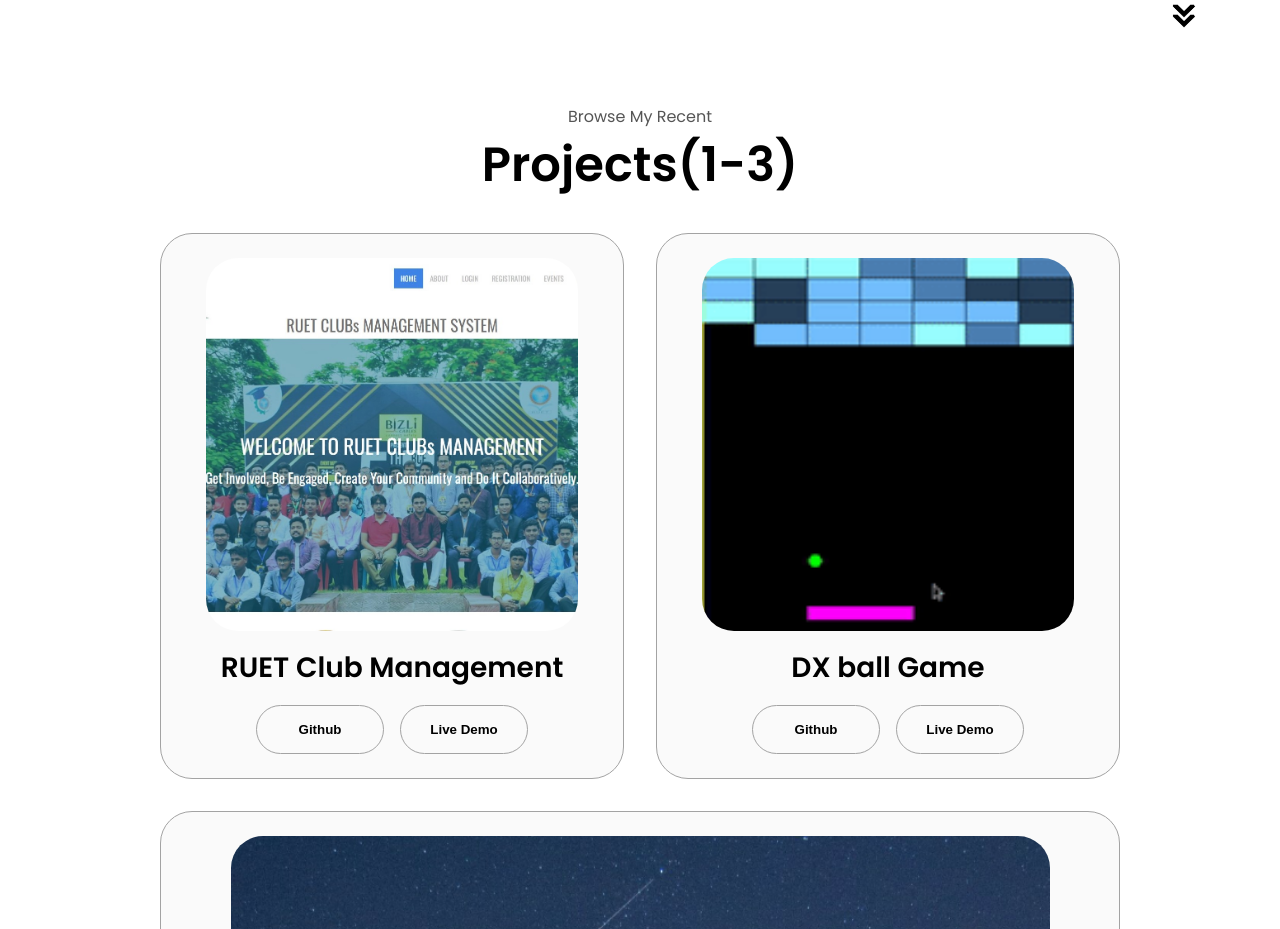
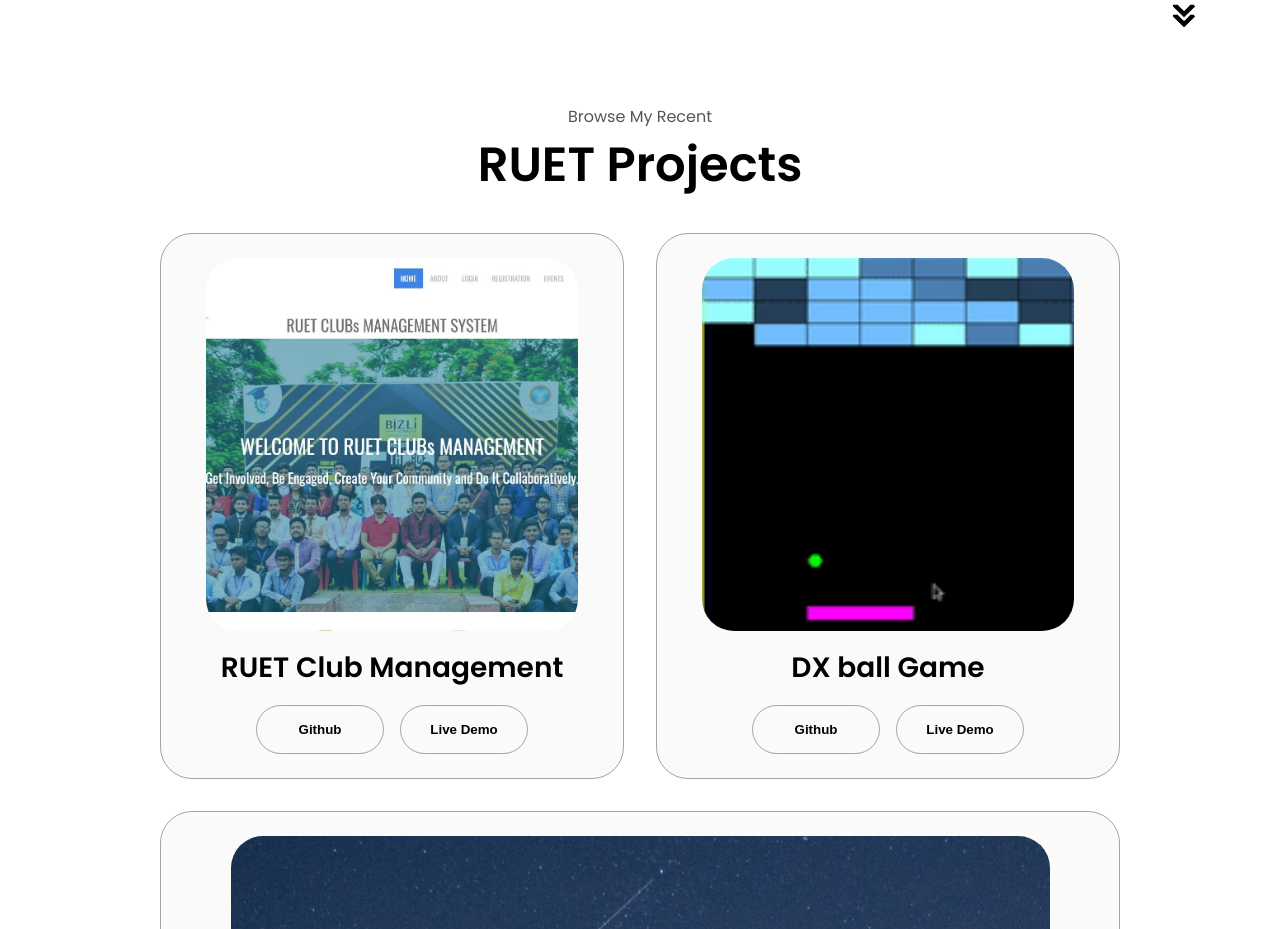
Before and after one commit to Nibaron/portfolio, a React (Create React App) app: page / in a window 1280 px wide. Shown: the part 2360-3289 px from the top of the page. Built offline with nearby package versions, Linux system fonts and the light colour scheme.

Commit message:
Update projects1.js

```diff
--- a/src/projects1.js
+++ b/src/projects1.js
@@ -13,7 +13,7 @@
     return (
         <section id="projects">
             <p className="section__text__p1">Browse My Recent</p>
-            <h1 className="title">Projects(1-3)</h1>
+            <h1 className="title">RUET Projects</h1>
             <div className="experience-details-container">
                 <div className="about-containers">
                     <div className="details-container color-container">
```
